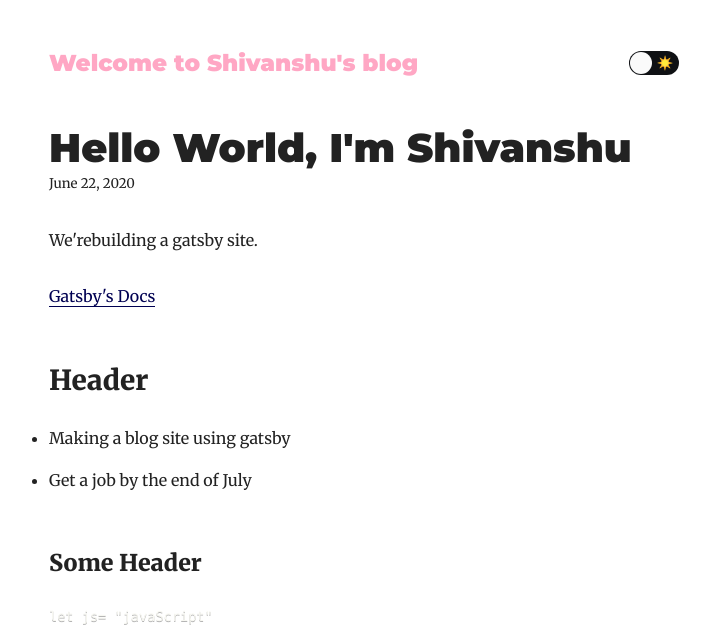
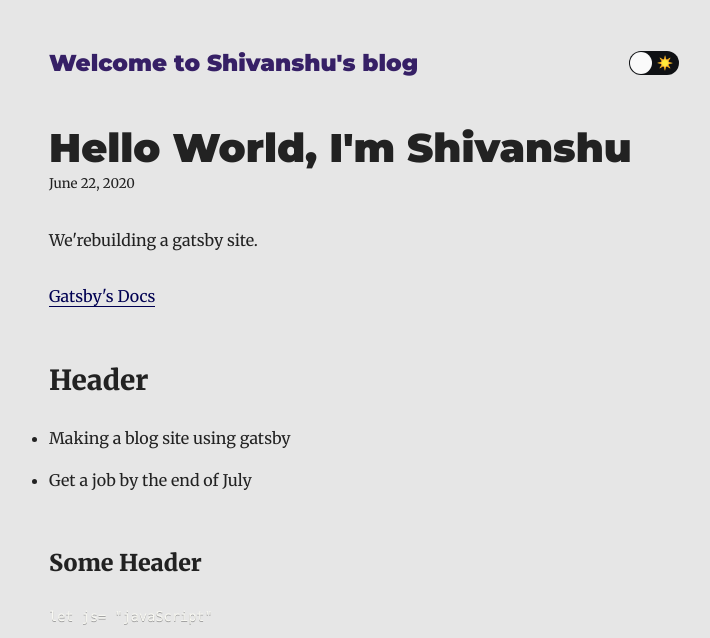
Before and after one commit to singhshivanshu/my-blog, a Gatsby site: page /my-first-coding-project/ in a window 1280 px wide. Shown: the top 638 px of the page, without its empty margins (276-986 px from the left). Built offline with nearby package versions, Linux system fonts and the light colour scheme; Gatsby itself is replaced by a stand-in of ours; some packages are replaced by stand-ins of ours; code samples lack their colours.

Commit message:
update: theme

```diff
--- a/src/components/Toggle.css
+++ b/src/components/Toggle.css
@@ -32,7 +32,7 @@
     height: 24px;
     padding: 0;
     border-radius: 30px;
-    background-color: hsl(222, 14%, 7%);
+    background-color: hsl(216, 14%, 7%);
     transition: all 0.2s ease;
   }
 
--- a/src/components/layout.js
+++ b/src/components/layout.js
@@ -53,10 +53,10 @@ class Layout extends React.Component {
           }}
         >
           <Link
+          className="heading-link"
             style={{
               boxShadow: "none",
               textDecoration: "none",
-              color: "rgb(255, 167, 196)",
             }}
             to={"/"}
           >
--- a/src/style/global.css
+++ b/src/style/global.css
@@ -1,15 +1,17 @@
 html {
-    background-color: cadetblue;
+  background-color: var(--bg)
+}
+.heading-link {
+  color: var(--hlink)
 }
 
-a {
-    color: #000052
-}body {
-    --bg: white;
+body {
+    --bg: rgb(230, 230, 230);
     --textNormal: #222;
     --textTitle: #222;
-    --textLink: blue;
+    --textLink: #000052;
     --hr: hsla(0, 0%, 0%, 0.2);
+    --hlink: #362066;
 
     background-color: var(--bg);
   }
@@ -17,9 +19,10 @@ a {
   body.dark {
     -webkit-font-smoothing: antialiased;
 
-    --bg: darkslategray;
-    --textNormal: rgba(255, 255, 255, 0.88);
+    --bg: #0f081d;
+    --textNormal: rgba(255,255,255,0.6 );
     --textTitle: white;
-    --textLink: yellow;
+    --textLink: #b17acc;
     --hr: hsla(0, 0%, 100%, 0.2);
+    --hlink: rgb(255, 167, 196)
   }
```
Also changed, not shown: gatsby-browser.js (line endings or trailing spaces).
